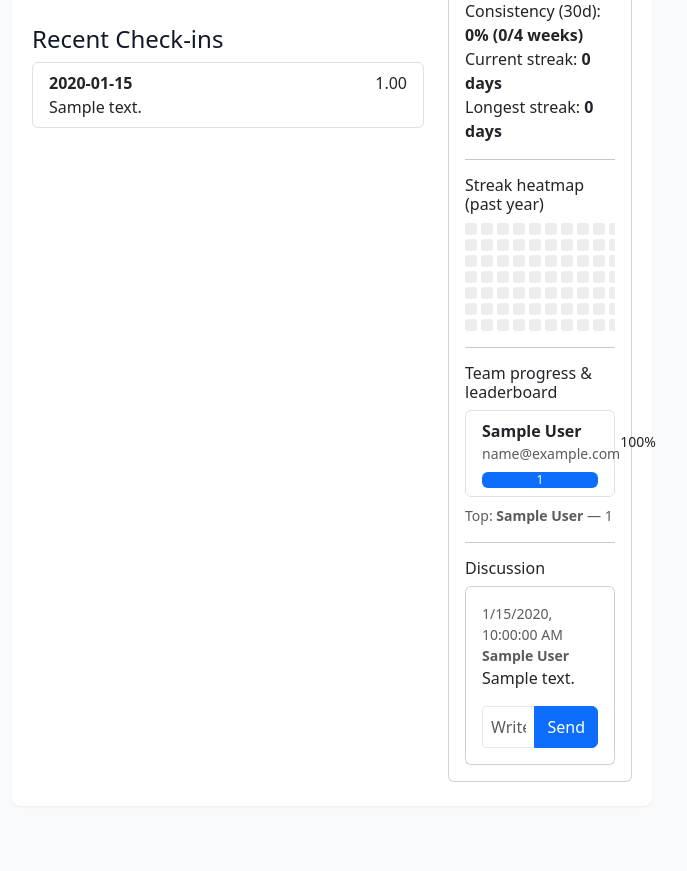
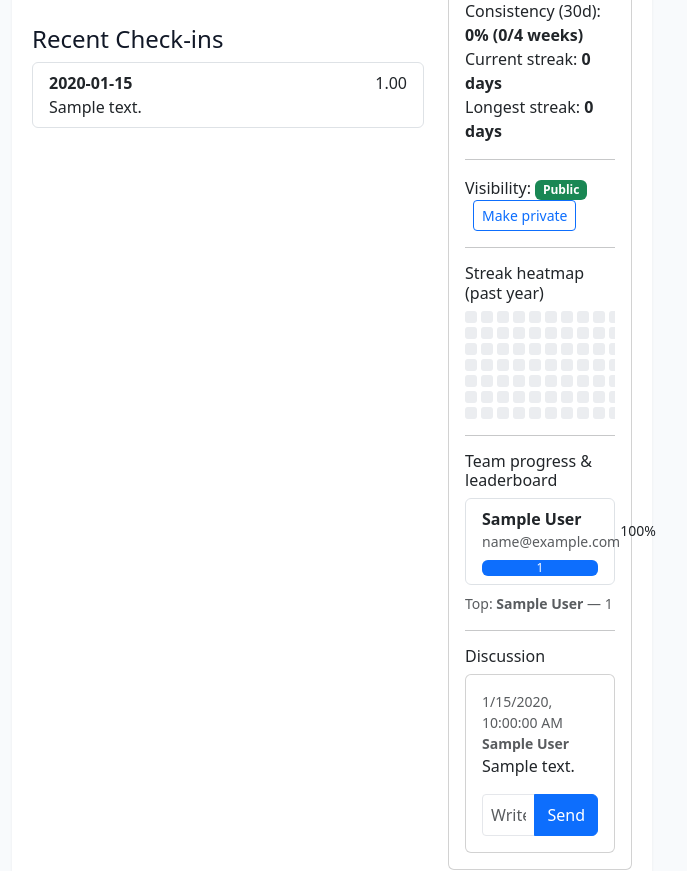
Before and after one commit to GouriM2004/web_practices, a PHP site: page /goal.php?id=1 in a window 1280 px wide. Shown: the part 404-1275 px from the top of the page, without its empty margins (308-995 px from the left). Run offline with PHP 8.4, Linux system fonts and the light colour scheme; the visitor is signed in with stand-in values (Sample User, id 1); tables that the repository leaves empty hold one stand-in row (values such as "Sample post").

Commit message:
addded a visibility opection into the group goal visiblity

```diff
--- a/Smart_Shared_Goals_Tracker/public/api.php
+++ b/Smart_Shared_Goals_Tracker/public/api.php
@@ -405,6 +405,46 @@ if ($method === 'POST' && preg_match('#^sync$#', $path)) {
         jsonErr('Sync error: ' . $e->getMessage(), 500);
         exit;
     }
+}
+
+// POST /api/goals/{id}/visibility -> change visibility (owner or group admin only)
+if ($method === 'POST' && preg_match('#^goals/(\d+)/visibility$#', $path, $m)) {
+    if (empty($_SESSION['user_id'])) {
+        jsonErr('Not authenticated', 401);
+        exit;
+    }
+    $goalId = (int)$m[1];
+    $data = json_decode(file_get_contents('php://input'), true) ?: [];
+    $vis = $data['visibility'] ?? null;
+    if ($vis !== 'public' && $vis !== 'private') {
+        jsonErr('Invalid visibility', 422);
+        exit;
+    }
+    // load goal
+    $stmt = $pdo->prepare('SELECT created_by, group_id FROM goals WHERE id = ?');
+    $stmt->execute([$goalId]);
+    $g = $stmt->fetch(PDO::FETCH_ASSOC);
+    if (!$g) {
+        jsonErr('Goal not found', 404);
+        exit;
+    }
+    $uid = (int)$_SESSION['user_id'];
+    $allowed = false;
+    if ((int)$g['created_by'] === $uid) $allowed = true;
+    if (!$allowed && $g['group_id']) {
+        $stmt = $pdo->prepare('SELECT role FROM group_members WHERE group_id = ? AND user_id = ?');
+        $stmt->execute([$g['group_id'], $uid]);
+        $role = $stmt->fetchColumn();
+        if (in_array($role, ['admin', 'owner'])) $allowed = true;
+    }
+    if (!$allowed) {
+        jsonErr('Not allowed', 403);
+        exit;
+    }
+    $stmt = $pdo->prepare('UPDATE goals SET visibility = ?, updated_at = NOW() WHERE id = ?');
+    $stmt->execute([$vis, $goalId]);
+    jsonOk(['visibility' => $vis]);
+    exit;
 }
 
 // GET /api/me -> current user (session)
@@ -538,12 +578,17 @@ if ($method === 'GET' && preg_match('#^groups/(\d+)/leaderboard$#', $path, $m))
             LEFT JOIN user_badges ub ON ub.user_id = u.id
             LEFT JOIN badges b ON b.id = ub.badge_id
             WHERE c.date BETWEEN ? AND ?
+              AND (
+                  g.visibility = 'public'
+                  OR g.created_by = ?
+                  OR EXISTS (SELECT 1 FROM group_members gm WHERE gm.group_id = ? AND gm.user_id = ? AND gm.role IN ('owner','admin'))
+              )
             GROUP BY u.id
         ";
 
     try {
         $stmt = $pdo->prepare($sql);
-        $stmt->execute([$groupId, $start, $end]);
+        $stmt->execute([$groupId, $start, $end, $uid, $groupId, $uid]);
         $rows = $stmt->fetchAll(PDO::FETCH_ASSOC);
     } catch (Exception $e) {
         jsonErr('Error computing leaderboard: ' . $e->getMessage(), 500);
--- a/Smart_Shared_Goals_Tracker/public/goal.php
+++ b/Smart_Shared_Goals_Tracker/public/goal.php
@@ -22,6 +22,17 @@ if (!$goal) {
     echo '<div class="alert alert-danger">Goal not found</div>';
     include __DIR__ . '/includes/footer.php';
     exit;
+}
+// determine whether current user can change visibility (owner or group admin)
+$canEditVisibility = false;
+$goalVisibility = $goal['visibility'] ?? 'private';
+if ((int)$goal['created_by'] === (int)$userId) {
+    $canEditVisibility = true;
+} elseif (!empty($goal['group_id'])) {
+    $stmtRole = $pdo->prepare('SELECT role FROM group_members WHERE group_id = ? AND user_id = ?');
+    $stmtRole->execute([$goal['group_id'], $userId]);
+    $role = $stmtRole->fetchColumn();
+    if (in_array($role, ['admin', 'owner'])) $canEditVisibility = true;
 }
 // recompute streaks for current user and persist (ensure goal_user_meta is up-to-date)
 try {
@@ -75,6 +86,13 @@ $heatDates = array_map(function ($d) {
                     <div>Consistency (30d): <strong id="consistency">—</strong></div>
                     <div>Current streak: <strong id="currentStreak">—</strong></div>
                     <div>Longest streak: <strong id="longestStreak">—</strong></div>
+                </div>
+                <hr>
+                <div class="mb-2">
+                    Visibility: <span id="goalVisibilityBadge" class="badge <?= $goalVisibility === 'public' ? 'bg-success' : 'bg-secondary' ?>"><?= htmlspecialchars(ucfirst($goalVisibility)) ?></span>
+                    <?php if ($canEditVisibility): ?>
+                        <button id="toggleVisibilityBtn" class="btn btn-sm btn-outline-primary ms-2"><?= $goalVisibility === 'public' ? 'Make private' : 'Make public' ?></button>
+                    <?php endif; ?>
                 </div>
                 <hr>
                 <h6>Streak heatmap (past year)</h6>
@@ -313,4 +331,42 @@ $heatDates = array_map(function ($d) {
             console.warn('Failed to load team stats', e);
         }
     })();
+
+    // Visibility toggle handler
+    (function() {
+        const visBadge = document.getElementById('goalVisibilityBadge');
+        const toggleBtn = document.getElementById('toggleVisibilityBtn');
+        if (!toggleBtn || !visBadge) return;
+        toggleBtn.addEventListener('click', async () => {
+            const current = visBadge.textContent.trim().toLowerCase();
+            const newVis = current === 'public' ? 'private' : 'public';
+            try {
+                const r = await fetch('api.php/goals/<?= $id ?>/visibility', {
+                    method: 'POST',
+                    credentials: 'include',
+                    headers: {
+                        'Content-Type': 'application/json'
+                    },
+                    body: JSON.stringify({
+                        visibility: newVis
+                    })
+                });
+                const payload = await r.json();
+                if (!r.ok) {
+                    if (window.UI && UI.toast) UI.toast(payload.error || 'Failed to update visibility');
+                    else alert(payload.error || 'Failed to update visibility');
+                    return;
+                }
+                const v = payload.visibility;
+                visBadge.textContent = v.charAt(0).toUpperCase() + v.slice(1);
+                visBadge.className = v === 'public' ? 'badge bg-success' : 'badge bg-secondary';
+                toggleBtn.textContent = v === 'public' ? 'Make private' : 'Make public';
+                if (window.UI && UI.toast) UI.toast('Visibility updated');
+            } catch (e) {
+                console.error(e);
+                if (window.UI && UI.toast) UI.toast('Network error');
+                else alert('Network error');
+            }
+        });
+    })();
 </script>
--- a/Smart_Shared_Goals_Tracker/sql/smart_goals.sql
+++ b/Smart_Shared_Goals_Tracker/sql/smart_goals.sql
@@ -81,6 +81,7 @@ CREATE TABLE IF NOT EXISTS goals (
   start_date DATE DEFAULT NULL,
   end_date DATE DEFAULT NULL,
   active TINYINT(1) DEFAULT 1,
+  visibility ENUM('public','private') DEFAULT 'private',
   created_at DATETIME DEFAULT CURRENT_TIMESTAMP,
   updated_at DATETIME DEFAULT CURRENT_TIMESTAMP ON UPDATE CURRENT_TIMESTAMP,
   FOREIGN KEY (created_by) REFERENCES users(id) ON DELETE SET NULL,
```
Lines whose indentation alone changed are shown as unchanged.
